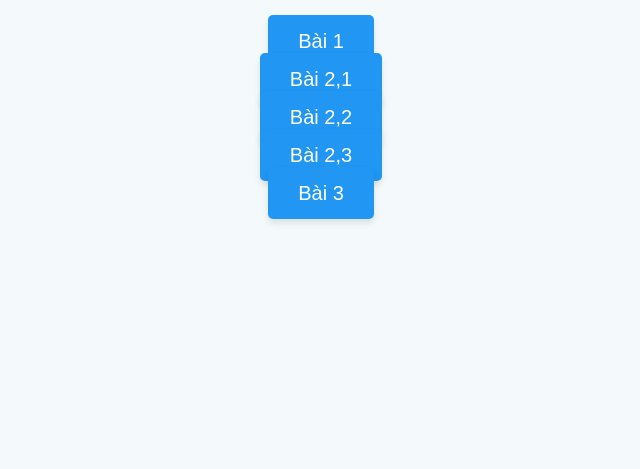
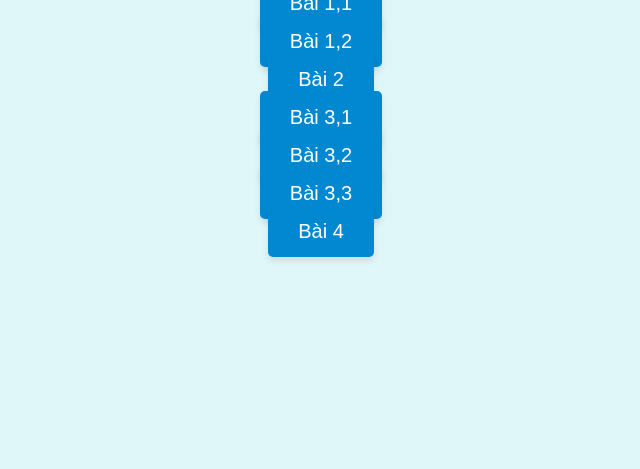
Before and after one commit to Thanh2305/webdesign, a plain HTML site: page index.html in a window 1280 px wide. Shown: the part 331-800 px from the top of the page, without its empty margins (319-959 px from the left). Drawn offline with Linux system fonts and the light colour scheme.

Commit message:
Add files via upload

```diff
--- a/index.html
+++ b/index.html
@@ -5,10 +5,9 @@
     <meta name="viewport" content="width=device-width, initial-scale=1.0">
     <title>Bài tập</title>
     <style>
-
         body {
             font-family: 'Arial', sans-serif;
-            background-color: #f4f9fc;
+            background-color: #e0f7fa; /* Màu xanh biển nhạt */
             color: #333;
             margin: 0;
             padding: 0;
@@ -19,14 +18,12 @@
             flex-direction: column;
         }
 
-
         h1 {
             font-size: 36px;
-            color: #4caf50;
+            color: #00796b; /* Màu xanh đậm */
             text-align: center;
             margin-bottom: 30px;
         }
-
 
         ul {
             list-style-type: none;
@@ -39,24 +36,22 @@
             margin: 15px 0;
         }
 
-
         a {
             text-decoration: none;
             font-size: 20px;
             padding: 15px 30px;
-            background-color: #2196f3;
+            background-color: #0288d1; /* Màu xanh dương */
             color: #fff;
             border-radius: 5px;
             box-shadow: 0 4px 6px rgba(0, 0, 0, 0.1);
-            transition: background-color 0.3s, transform 0.3s;
+            transition: background-color 0.3s, transform 0.3s, box-shadow 0.3s;
         }
 
-
         a:hover {
-            background-color: #1976d2;
+            background-color: #0277bd; /* Màu xanh dương đậm khi hover */
             transform: translateY(-2px);
+            box-shadow: 0 8px 12px rgba(0, 0, 0, 0.2); /* Tạo bóng đổ mềm mại khi hover */
         }
-
 
         @media (max-width: 600px) {
             h1 {
@@ -73,11 +68,13 @@
 <body>
     <h1>Bài tập</h1>
     <ul>
-        <li><a href="tkw_css_b1_b3.html">Bài 1</a></li>
-        <li><a href="2.1.html">Bài 2,1</a></li>
-        <li><a href="2,2.html">Bài 2,2</a></li>
-        <li><a href="2.3.html">Bài 2,3</a></li>
-        <li><a href="bai3buoi2.html">Bài 3</a></li>
+        <li><a href="bai1.1buoi3.html">Bài 1,1</a></li>
+        <li><a href="bai1.2buoi3.html">Bài 1,2</a></li>
+        <li><a href="bai2buoi3.html">Bài 2</a></li>
+        <li><a href="bai3.1buoi3.html">Bài 3,1</a></li>
+        <li><a href="bai3.2buoi3.html">Bài 3,2</a></li>
+        <li><a href="bai3.3buoi3.html">Bài 3,3</a></li>
+        <li><a href="bai4buoi3.html">Bài 4</a></li>
     </ul>
 </body>
 </html>
```
